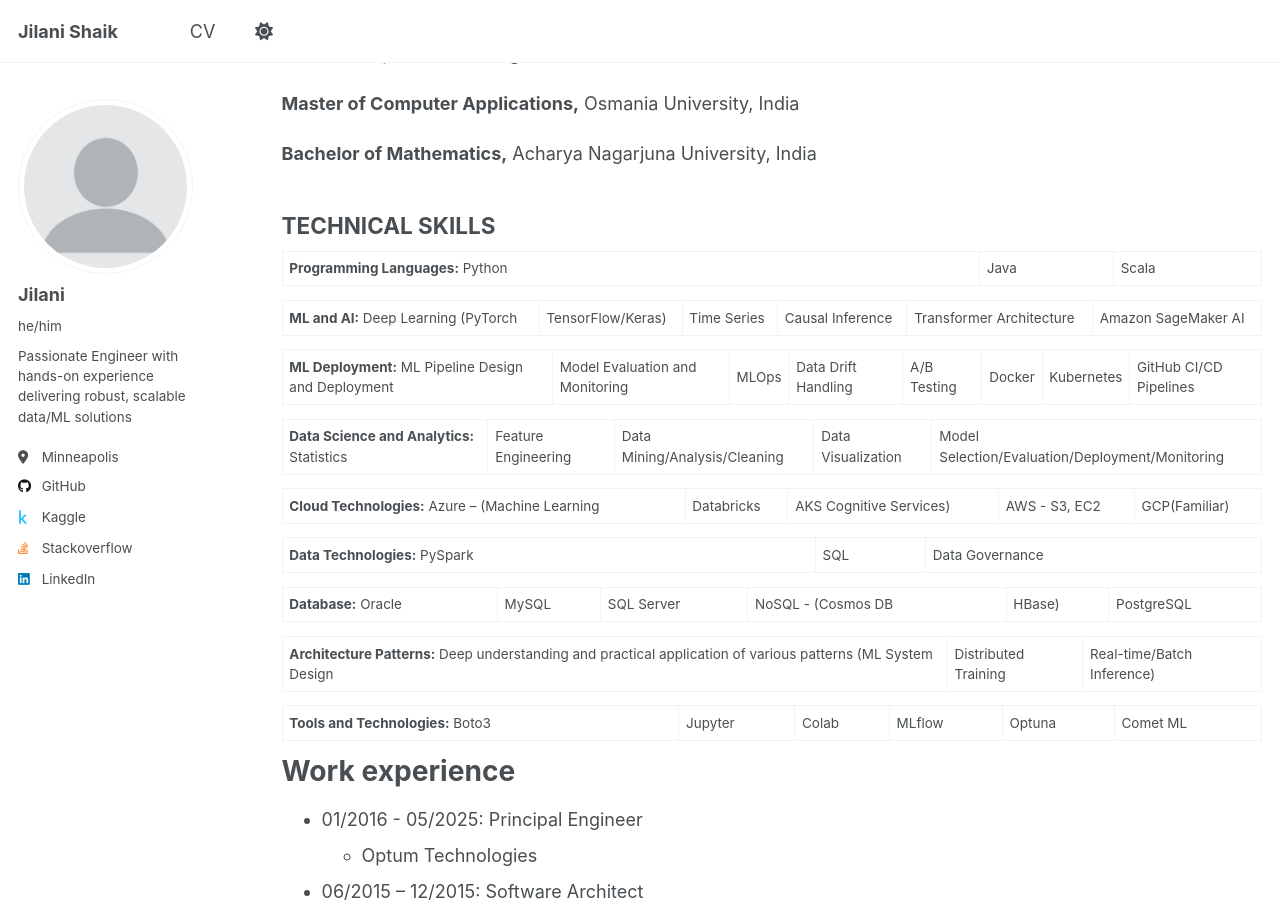
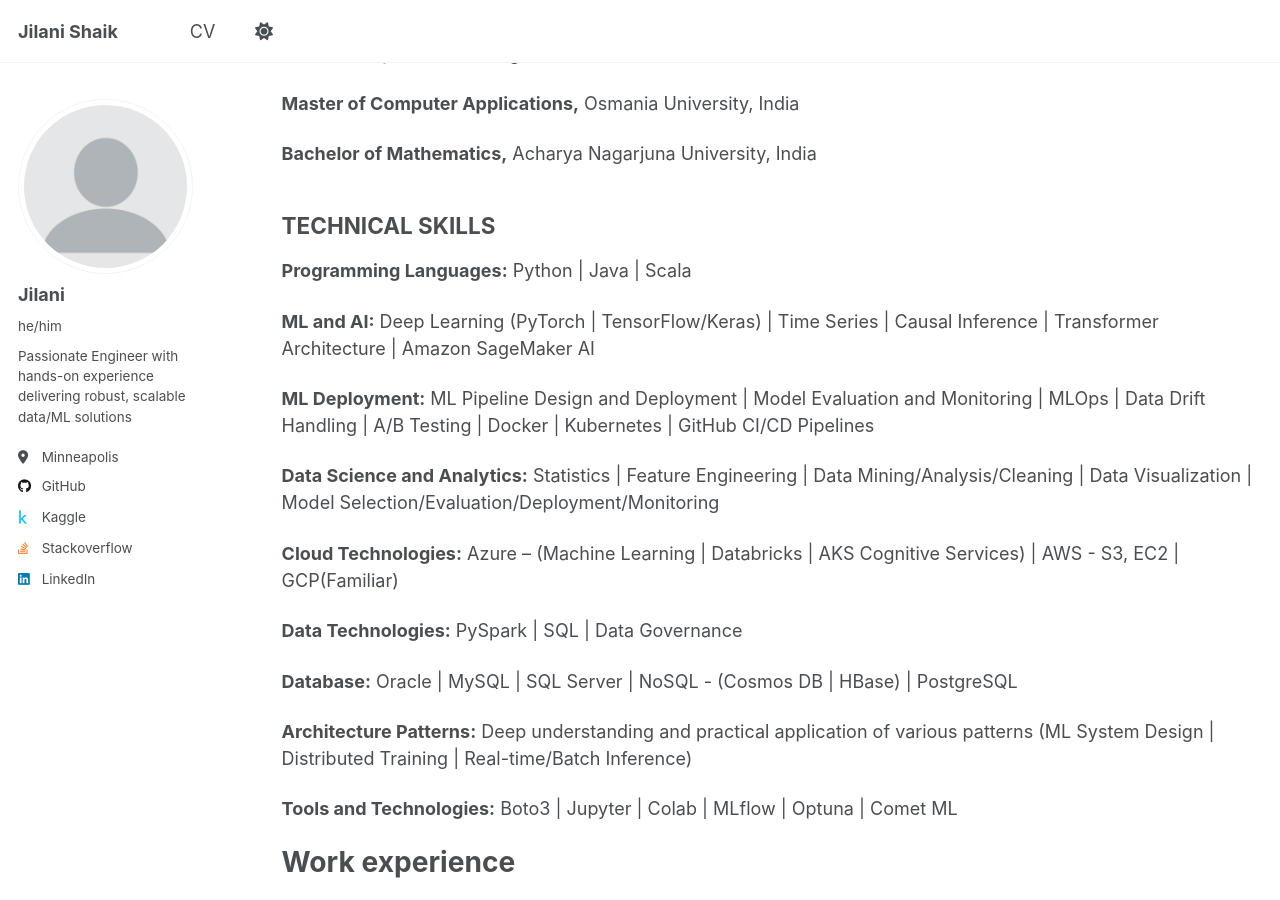
Before and after one commit to jilani20/jilani20.github.io, a Jekyll site: the page built from _pages/cv.md, in a window 1280 px wide and 900 px high, scrolled down 228 px. Built offline with Jekyll 4.4.1, drawn with Linux system fonts in a browser that asks for light colours; a script that is not in the unit is left out.

Commit message:
pipe correction

```diff
--- a/_pages/cv.md
+++ b/_pages/cv.md
@@ -23,23 +23,23 @@
 
 ## TECHNICAL SKILLS
 
-**Programming Languages:** Python | Java | Scala
+**Programming Languages:** Python \| Java \| Scala
 
-**ML and AI:** Deep Learning (PyTorch | TensorFlow/Keras) | Time Series | Causal Inference | Transformer Architecture | Amazon SageMaker AI
+**ML and AI:** Deep Learning (PyTorch \| TensorFlow/Keras) \| Time Series \| Causal Inference \| Transformer Architecture \| Amazon SageMaker AI
 
-**ML Deployment:** ML Pipeline Design and Deployment | Model Evaluation and Monitoring | MLOps | Data Drift Handling | A/B Testing | Docker | Kubernetes | GitHub CI/CD Pipelines
+**ML Deployment:** ML Pipeline Design and Deployment \| Model Evaluation and Monitoring \| MLOps \| Data Drift Handling \| A/B Testing \| Docker \| Kubernetes \| GitHub CI/CD Pipelines
 
-**Data Science and Analytics:** Statistics | Feature Engineering | Data Mining/Analysis/Cleaning | Data Visualization | Model Selection/Evaluation/Deployment/Monitoring
+**Data Science and Analytics:** Statistics \| Feature Engineering \| Data Mining/Analysis/Cleaning \| Data Visualization \| Model Selection/Evaluation/Deployment/Monitoring
 
-**Cloud Technologies:** Azure – (Machine Learning | Databricks | AKS Cognitive Services) | AWS - S3, EC2 | GCP(Familiar)
+**Cloud Technologies:** Azure – (Machine Learning \| Databricks \| AKS Cognitive Services) \| AWS - S3, EC2 \| GCP(Familiar)
 
-**Data Technologies:** PySpark | SQL | Data Governance
+**Data Technologies:** PySpark \| SQL \| Data Governance
 
-**Database:** Oracle | MySQL | SQL Server | NoSQL - (Cosmos DB | HBase) | PostgreSQL
+**Database:** Oracle \| MySQL \| SQL Server \| NoSQL - (Cosmos DB \| HBase) \| PostgreSQL
 
-**Architecture Patterns:** Deep understanding and practical application of various patterns (ML System Design | Distributed Training | Real-time/Batch Inference)
+**Architecture Patterns:** Deep understanding and practical application of various patterns (ML System Design \| Distributed Training \| Real-time/Batch Inference)
 
-**Tools and Technologies:** Boto3 | Jupyter | Colab | MLflow | Optuna | Comet ML
+**Tools and Technologies:** Boto3 \| Jupyter \| Colab \| MLflow \| Optuna \| Comet ML
 
 Work experience
 ======
```
